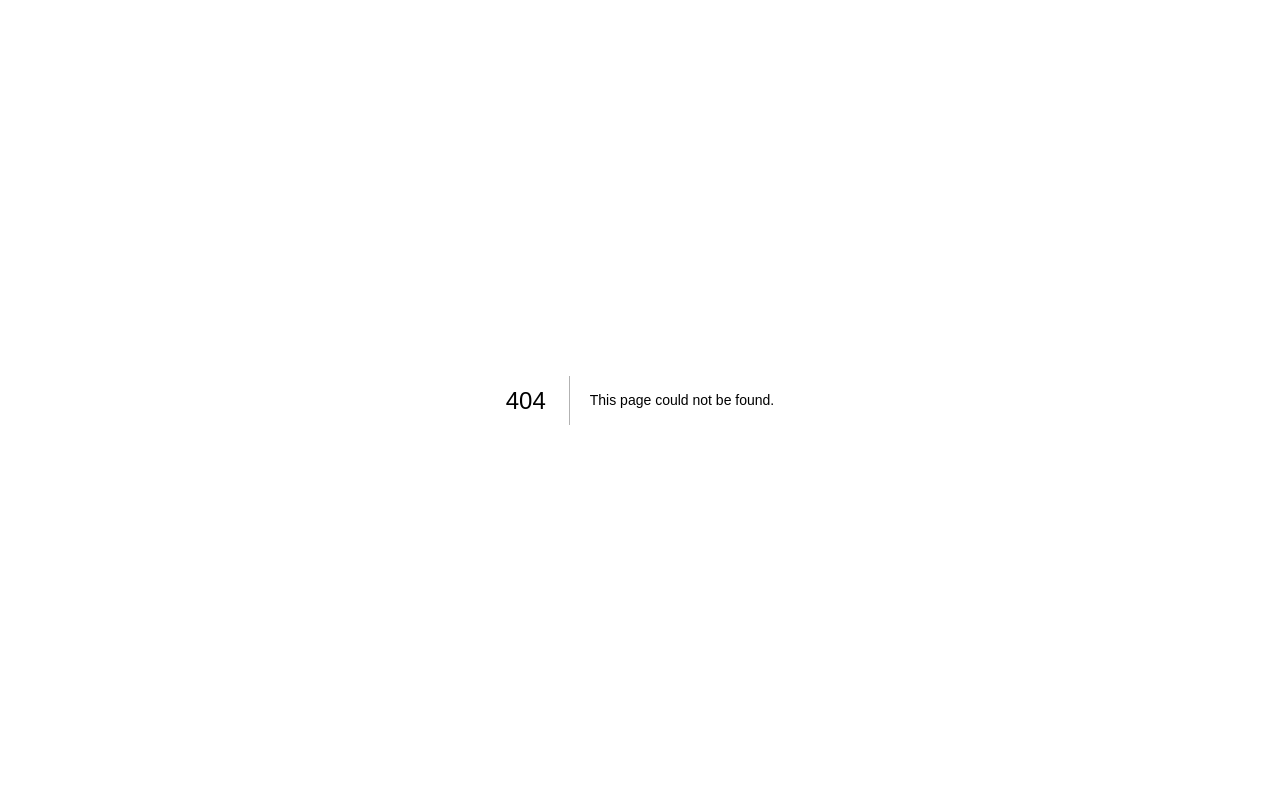
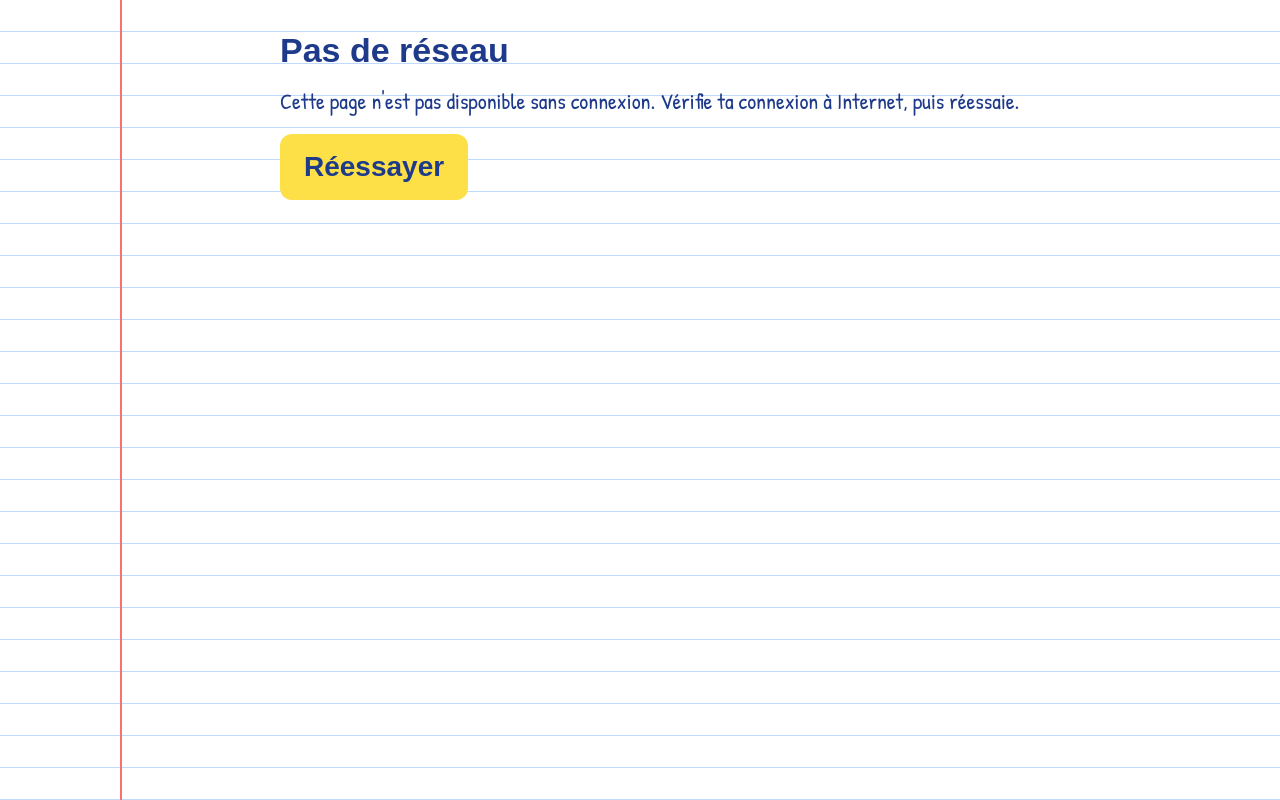
Before and after one commit to Saidafk/MEMEQUIZZ, a Next.js app: page /hors-ligne in a window 1280 px wide. Before the commit this address had no page. Built offline with nearby package versions, Linux system fonts and the light colour scheme; a web font is replaced by a local one.

Commit message:
feat(pwa): ajouter la page de secours hors ligne (SCRUM-50)

```diff
--- /dev/null
+++ b/src/app/hors-ligne/page.module.css
@@ -0,0 +1,26 @@
+.contenu {
+  display: flex;
+  flex-direction: column;
+  align-items: flex-start;
+  gap: var(--espace-4);
+}
+
+.titre {
+  font-size: var(--taille-xl);
+}
+
+.lien {
+  padding: var(--espace-3) var(--espace-6);
+  border-radius: 12px;
+  background: var(--couleur-surligneur);
+  color: var(--couleur-encre);
+  font-family: var(--police-titre);
+  font-size: var(--taille-l);
+  font-weight: 700;
+  text-decoration: none;
+}
+
+.lien:focus-visible {
+  outline: 3px solid var(--couleur-focus);
+  outline-offset: 3px;
+}
--- /dev/null
+++ b/src/app/hors-ligne/page.tsx
@@ -0,0 +1,27 @@
+import type { Metadata } from "next";
+import Link from "next/link";
+import { Feuille } from "@/components/Feuille";
+import styles from "./page.module.css";
+
+export const metadata: Metadata = {
+  title: "Hors ligne — MEMEQUIZZ",
+};
+
+// Page de secours : le service worker la précache et la sert quand une page
+// n'est ni joignable ni déjà en cache (public/sw.js).
+export default function HorsLigne() {
+  return (
+    <Feuille>
+      <div className={styles.contenu}>
+        <h1 className={styles.titre}>Pas de réseau</h1>
+        <p>
+          Cette page n&apos;est pas disponible sans connexion. Vérifie ta connexion à Internet, puis
+          réessaie.
+        </p>
+        <Link className={styles.lien} href="/" prefetch={false}>
+          Réessayer
+        </Link>
+      </div>
+    </Feuille>
+  );
+}
```
Also changed, not shown: public/sw.js (+9 -1 lines), 1 other file (tests, documents, lock files or other folders).
